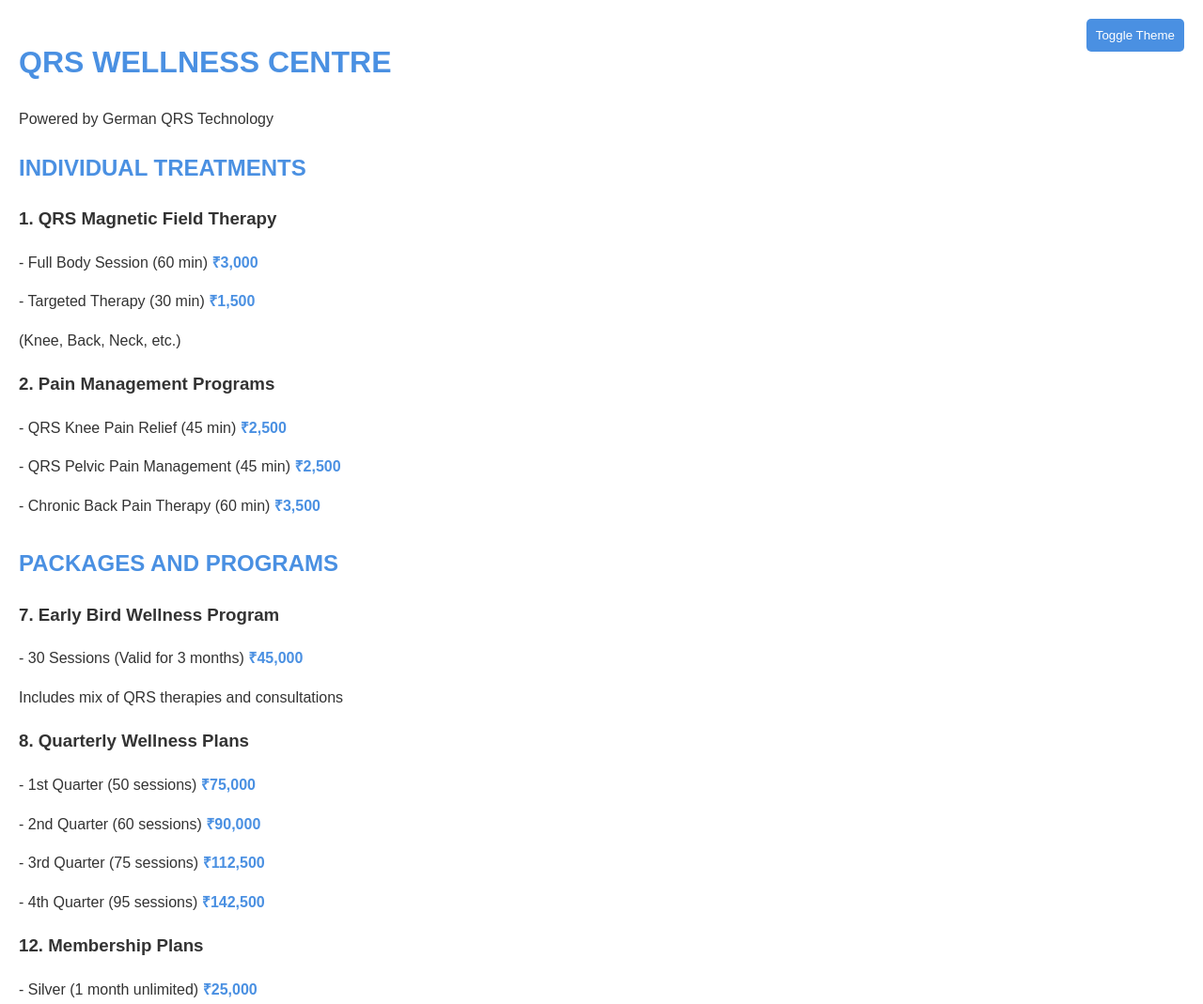
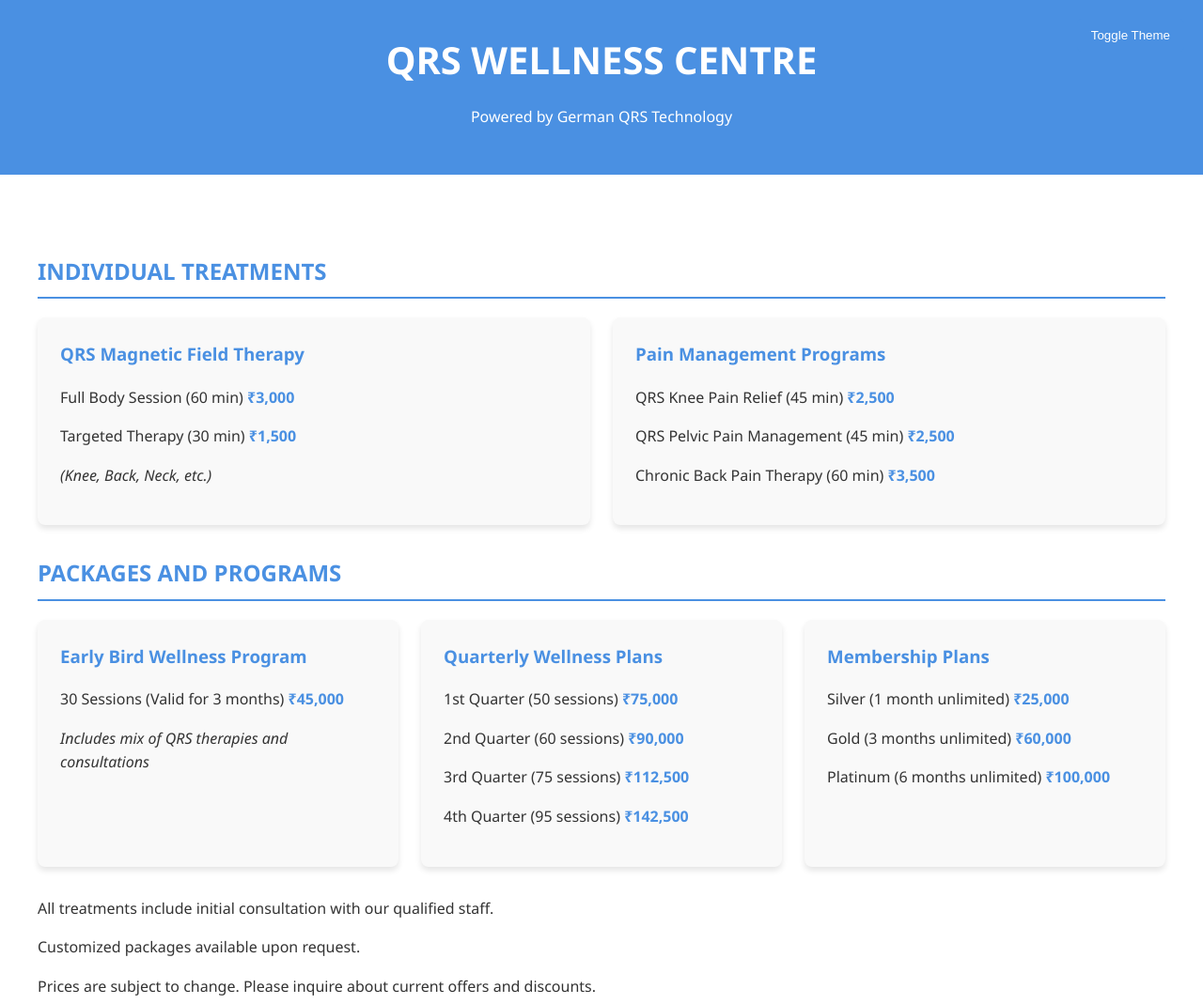
Before and after one commit to anandvip/qrs-menu-3, a plain HTML site: page index.html in a window 1280 px wide. Shown: the top 1069 px of the page at 94% size. Drawn offline with Linux system fonts and the light colour scheme.

Commit message:
Update index.html

```diff
--- a/index.html
+++ b/index.html
@@ -6,118 +6,174 @@
     <title>QRS Wellness Centre Menu</title>
     <style>
         :root {
-            --bg-color: #ffffff;
+            --primary-color: #4a90e2;
+            --secondary-color: #f0f4f8;
             --text-color: #333333;
-            --header-bg: #4a90e2;
-            --header-text: #ffffff;
+            --background-color: #ffffff;
+            --card-background: #f9f9f9;
+            --shadow-color: rgba(0, 0, 0, 0.1);
         }
 
         body {
-            font-family: Arial, sans-serif;
+            font-family: 'Segoe UI', Tahoma, Geneva, Verdana, sans-serif;
             line-height: 1.6;
             color: var(--text-color);
-            background-color: var(--bg-color);
+            background-color: var(--background-color);
+            margin: 0;
+            padding: 0;
             transition: all 0.3s ease;
-            margin: 0;
+        }
+
+        .container {
+            max-width: 1200px;
+            margin: 0 auto;
             padding: 20px;
         }
 
-        .dark-theme {
-            --bg-color: #333333;
-            --text-color: #ffffff;
-            --header-bg: #1a5f9e;
-            --header-text: #ffffff;
+        header {
+            background-color: var(--primary-color);
+            color: white;
+            text-align: center;
+            padding: 2rem 0;
+            margin-bottom: 2rem;
         }
 
-        h1, h2 {
-            color: var(--header-bg);
+        h1 {
+            margin: 0;
+            font-size: 2.5rem;
+        }
+
+        h2 {
+            color: var(--primary-color);
+            border-bottom: 2px solid var(--primary-color);
+            padding-bottom: 0.5rem;
+            margin-top: 2rem;
         }
 
         .menu-section {
-            margin-bottom: 30px;
+            display: grid;
+            grid-template-columns: repeat(auto-fit, minmax(300px, 1fr));
+            gap: 1.5rem;
+            margin-bottom: 2rem;
         }
 
         .menu-item {
-            margin-bottom: 10px;
+            background-color: var(--card-background);
+            border-radius: 8px;
+            padding: 1.5rem;
+            box-shadow: 0 4px 6px var(--shadow-color);
+            transition: transform 0.3s ease;
+        }
+
+        .menu-item:hover {
+            transform: translateY(-5px);
+        }
+
+        .menu-item h3 {
+            color: var(--primary-color);
+            margin-top: 0;
         }
 
         .price {
             font-weight: bold;
-            color: var(--header-bg);
+            color: var(--primary-color);
         }
 
-        #theme-toggle {
+        .theme-toggle {
             position: fixed;
             top: 20px;
             right: 20px;
-            padding: 10px;
-            background-color: var(--header-bg);
-            color: var(--header-text);
+            padding: 10px 15px;
+            background-color: var(--primary-color);
+            color: white;
             border: none;
             border-radius: 5px;
             cursor: pointer;
+            z-index: 1000;
+            transition: background-color 0.3s ease;
+        }
+
+        .theme-toggle:hover {
+            background-color: #3a7bc8;
+        }
+
+        .dark-theme {
+            --primary-color: #61a5f3;
+            --secondary-color: #2c3e50;
+            --text-color: #f0f0f0;
+            --background-color: #1a1a1a;
+            --card-background: #2c2c2c;
+            --shadow-color: rgba(255, 255, 255, 0.1);
+        }
+
+        @media (max-width: 768px) {
+            .menu-section {
+                grid-template-columns: 1fr;
+            }
         }
     </style>
 </head>
 <body>
-    <button id="theme-toggle">Toggle Theme</button>
+    <button class="theme-toggle" id="theme-toggle">Toggle Theme</button>
 
+    <header>
         <h1>QRS WELLNESS CENTRE</h1>
         <p>Powered by German QRS Technology</p>
+    </header>
 
+    <div class="container">
+        <section>
+            <h2>INDIVIDUAL TREATMENTS</h2>
             <div class="menu-section">
-        <h2>INDIVIDUAL TREATMENTS</h2>
-
                 <div class="menu-item">
-            <h3>1. QRS Magnetic Field Therapy</h3>
-            <p>- Full Body Session (60 min) <span class="price">₹3,000</span></p>
-            <p>- Targeted Therapy (30 min) <span class="price">₹1,500</span></p>
-            <p>(Knee, Back, Neck, etc.)</p>
+                    <h3>QRS Magnetic Field Therapy</h3>
+                    <p>Full Body Session (60 min) <span class="price">₹3,000</span></p>
+                    <p>Targeted Therapy (30 min) <span class="price">₹1,500</span></p>
+                    <p><em>(Knee, Back, Neck, etc.)</em></p>
                 </div>
 
                 <div class="menu-item">
-            <h3>2. Pain Management Programs</h3>
-            <p>- QRS Knee Pain Relief (45 min) <span class="price">₹2,500</span></p>
-            <p>- QRS Pelvic Pain Management (45 min) <span class="price">₹2,500</span></p>
-            <p>- Chronic Back Pain Therapy (60 min) <span class="price">₹3,500</span></p>
+                    <h3>Pain Management Programs</h3>
+                    <p>QRS Knee Pain Relief (45 min) <span class="price">₹2,500</span></p>
+                    <p>QRS Pelvic Pain Management (45 min) <span class="price">₹2,500</span></p>
+                    <p>Chronic Back Pain Therapy (60 min) <span class="price">₹3,500</span></p>
                 </div>
+            </div>
+        </section>
 
-        <!-- Add more menu items here -->
-
-    </div>
-
+        <section>
+            <h2>PACKAGES AND PROGRAMS</h2>
             <div class="menu-section">
-        <h2>PACKAGES AND PROGRAMS</h2>
-
                 <div class="menu-item">
-            <h3>7. Early Bird Wellness Program</h3>
-            <p>- 30 Sessions (Valid for 3 months) <span class="price">₹45,000</span></p>
-            <p>Includes mix of QRS therapies and consultations</p>
+                    <h3>Early Bird Wellness Program</h3>
+                    <p>30 Sessions (Valid for 3 months) <span class="price">₹45,000</span></p>
+                    <p><em>Includes mix of QRS therapies and consultations</em></p>
                 </div>
 
                 <div class="menu-item">
-            <h3>8. Quarterly Wellness Plans</h3>
-            <p>- 1st Quarter (50 sessions) <span class="price">₹75,000</span></p>
-            <p>- 2nd Quarter (60 sessions) <span class="price">₹90,000</span></p>
-          <p>- 3rd Quarter (75 sessions) <span class="price">₹112,500</span></p>
-            <p>- 4th Quarter (95 sessions) <span class="price">₹142,500</span></p>
+                    <h3>Quarterly Wellness Plans</h3>
+                    <p>1st Quarter (50 sessions) <span class="price">₹75,000</span></p>
+                    <p>2nd Quarter (60 sessions) <span class="price">₹90,000</span></p>
+                    <p>3rd Quarter (75 sessions) <span class="price">₹112,500</span></p>
+                    <p>4th Quarter (95 sessions) <span class="price">₹142,500</span></p>
                 </div>
 
-        <!-- Add more package items here -->
-
                 <div class="menu-item">
-            <h3>12. Membership Plans</h3>
-            <p>- Silver (1 month unlimited) <span class="price">₹25,000</span></p>
-            <p>- Gold (3 months unlimited) <span class="price">₹60,000</span></p>
-            <p>- Platinum (6 months unlimited) <span class="price">₹100,000</span></p>
+                    <h3>Membership Plans</h3>
+                    <p>Silver (1 month unlimited) <span class="price">₹25,000</span></p>
+                    <p>Gold (3 months unlimited) <span class="price">₹60,000</span></p>
+                    <p>Platinum (6 months unlimited) <span class="price">₹100,000</span></p>
                 </div>
             </div>
+        </section>
 
+        <footer>
             <p>All treatments include initial consultation with our qualified staff.</p>
             <p>Customized packages available upon request.</p>
             <p>Prices are subject to change. Please inquire about current offers and discounts.</p>
-
             <p><strong>Experience the power of German QRS Technology for your holistic wellness journey!</strong></p>
+        </footer>
+    </div>
 
     <script>
         const themeToggle = document.getElementById('theme-toggle');
@@ -125,12 +181,7 @@
 
         themeToggle.addEventListener('click', () => {
             body.classList.toggle('dark-theme');
-
-            if (body.classList.contains('dark-theme')) {
-                themeToggle.textContent = 'Light Theme';
-            } else {
-                themeToggle.textContent = 'Dark Theme';
-            }
+            themeToggle.textContent = body.classList.contains('dark-theme') ? 'Light Theme' : 'Dark Theme';
         });
     </script>
 </body>
```
Lines whose indentation alone changed are shown as unchanged.
